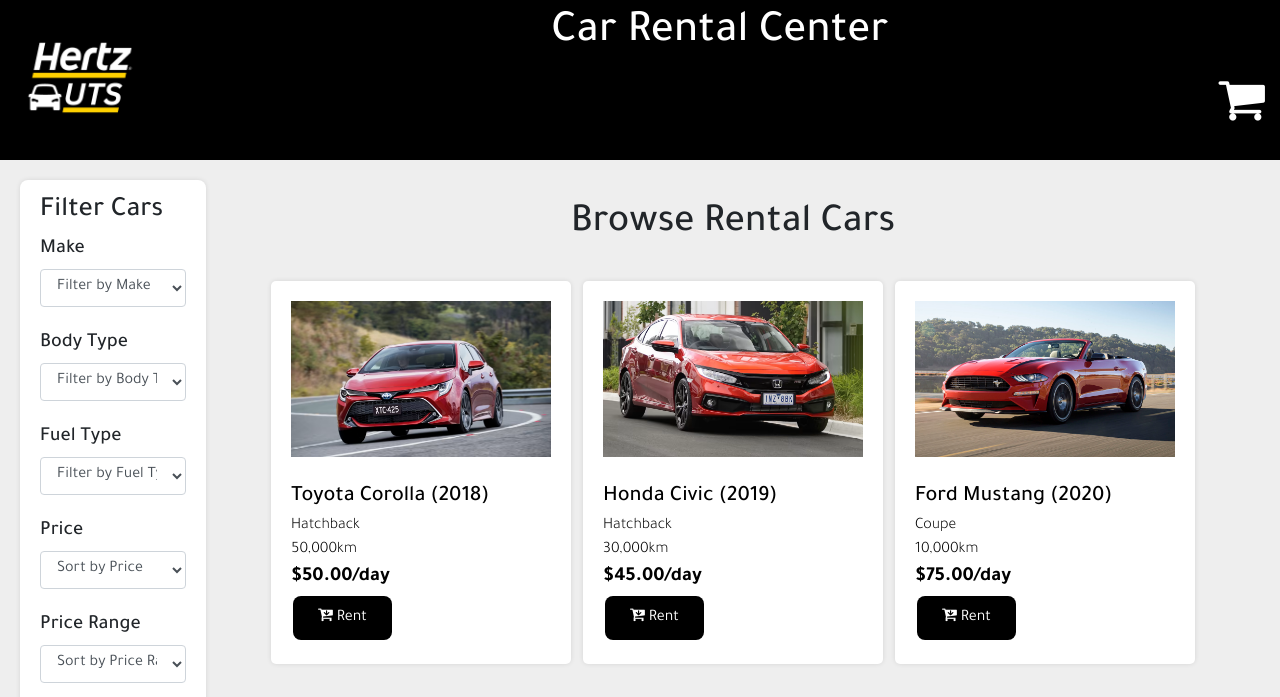
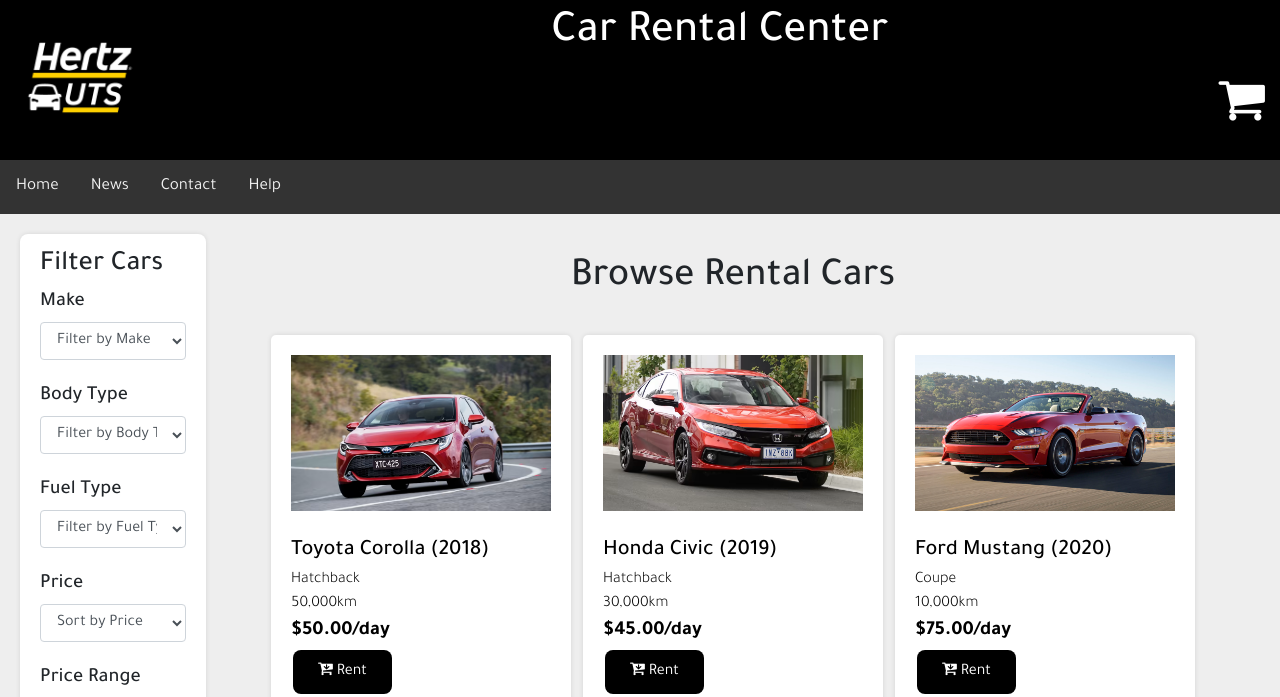
Before and after one commit to catherinerp/online-car-rental-system, a PHP site: page / in a window 1280 px wide. Shown: the top 697 px of the page. Run offline with PHP 8.4, Linux system fonts and the light colour scheme; some libraries are stand-ins or nearby versions.

Commit message:
added top navigation bar

```diff
--- a/assets/css/index.css
+++ b/assets/css/index.css
@@ -37,6 +37,26 @@ header {
     border: none;
     background-color: inherit;
 }
+
+.topnav {
+    overflow: hidden;
+    background-color: #333;
+  }
+
+  .topnav a {
+    float: left;
+    color: #f2f2f2;
+    text-align: center;
+    padding: 14px 16px;
+    text-decoration: none;
+    font-size: 17px;
+  }
+
+  .topnav a:hover {
+    background-color: #ddd;
+    color: black;
+    text-decoration: none;
+  }
 
 /** BrowseCars CSS **/
 
--- /dev/null
+++ b/help.php
@@ -0,0 +1,4 @@
+<?php
+include 'includes/header.php';
+
+?>
--- a/includes/header.php
+++ b/includes/header.php
@@ -23,5 +23,12 @@ session_start();
     <div class="header-title">Car Rental Center</div>
     <a href="viewCart.php"><button class="header-cart"><i class="fa fa-shopping-cart"></i></button></a>
     <div style="clear: both;"></div>
+    <div class="topnav">
+        <a href="./index.php">Home</a>
+        <a href="#news">News</a>
+        <a href="#contact">Contact</a>
+        <a href="./help.php">Help</a>
+    </div>
+
 </header>
 <body>
```
Also changed, not shown: viewCart.php (+4 -4 lines).
